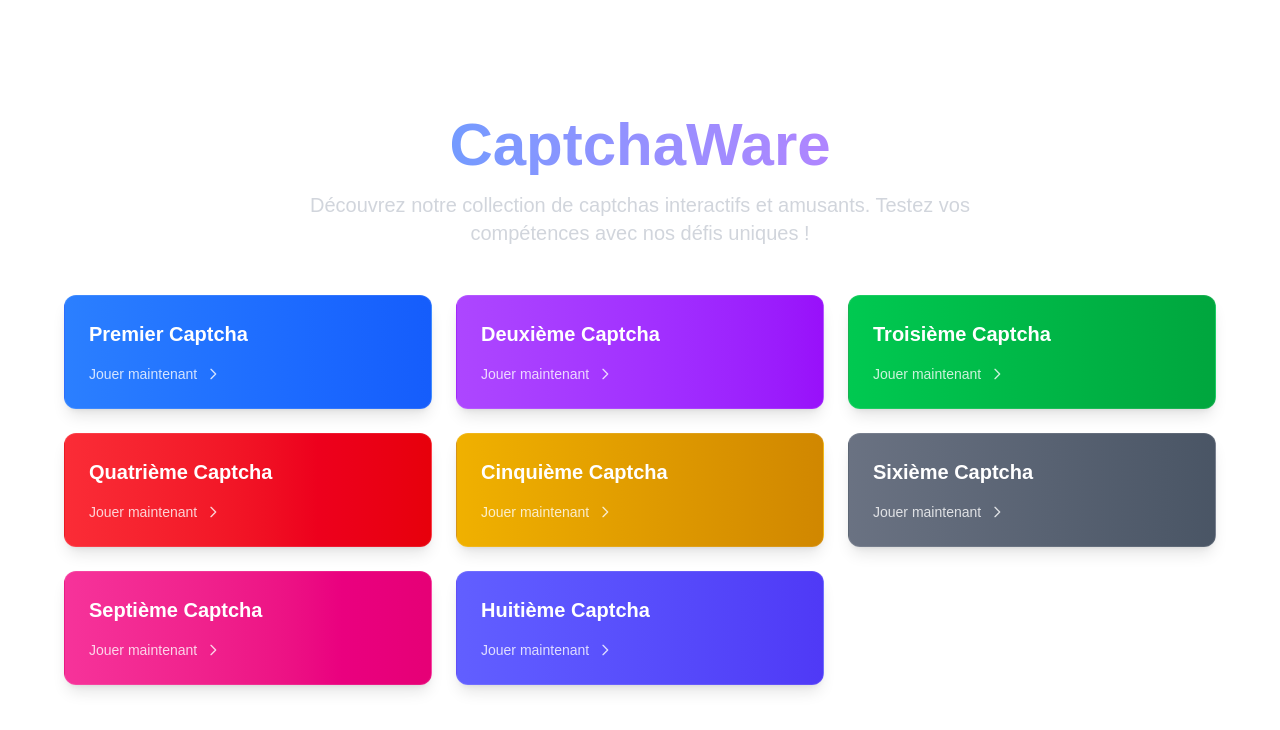
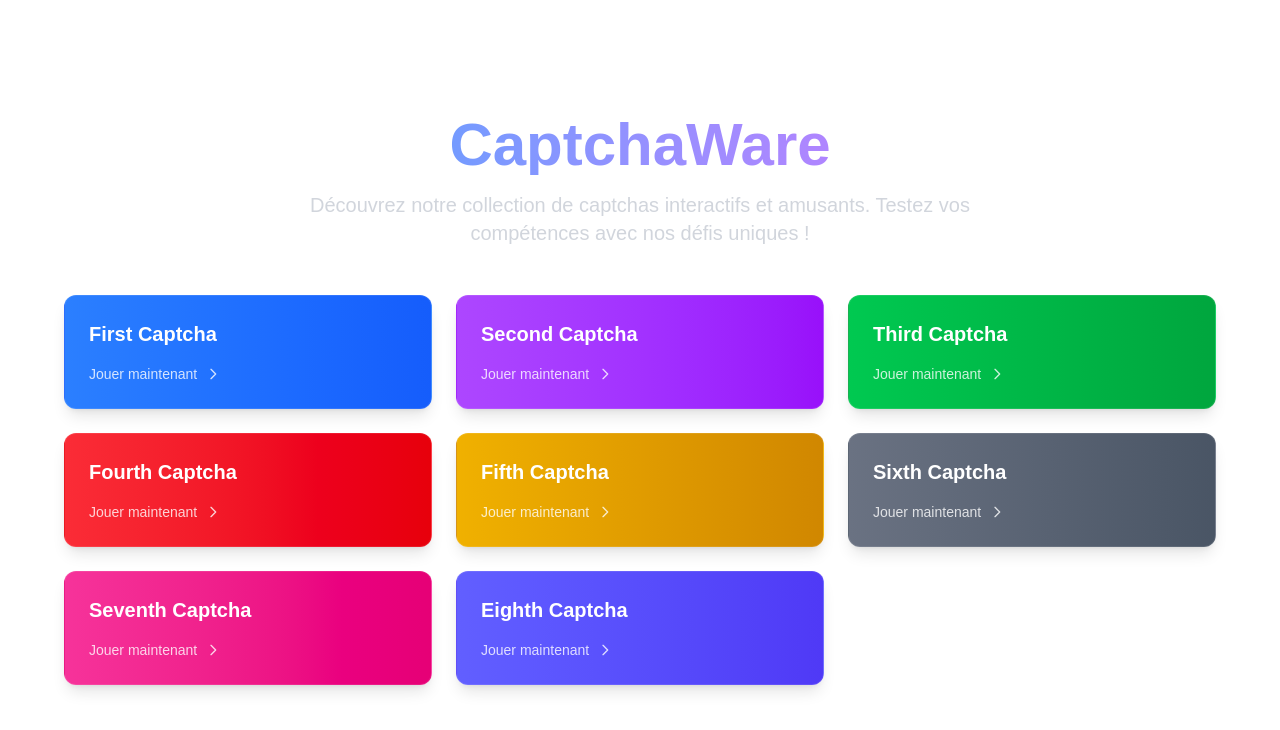
Before and after one commit to ZifFiji/CaptchaWare, a Next.js app in the folder captchaware/: page / in a window 1280 px wide. Shown: the top 730 px of the page. Built offline with nearby package versions, Linux system fonts and the light colour scheme.

Commit message:
fix: change name in english

```diff
--- a/captchaware/src/app/page.tsx
+++ b/captchaware/src/app/page.tsx
@@ -13,14 +13,14 @@ export default function Home() {
       </div>
 
       <div className="grid w-full max-w-6xl grid-cols-1 gap-6 md:grid-cols-2 lg:grid-cols-3">
-        <GameCard href="/oddCaptcha" title="Premier Captcha" color="bg-gradient-to-r from-blue-500 to-blue-600 hover:from-blue-600 hover:to-blue-700" />
-        <GameCard href="/realCaptcha" title="Deuxième Captcha"  color="bg-gradient-to-r from-purple-500 to-purple-600 hover:from-purple-600 hover:to-purple-700" />
-        <GameCard href="/screamer" title="Troisième Captcha"  color="bg-gradient-to-r from-green-500 to-green-600 hover:from-green-600 hover:to-green-700" />
-        <GameCard href="/binaryCaptcha" title="Quatrième Captcha"  color="bg-gradient-to-r from-red-500 to-red-600 hover:from-red-600 hover:to-red-700" />
-        <GameCard href="/whereIsWaldo" title="Cinquième Captcha"  color="bg-gradient-to-r from-yellow-500 to-yellow-600 hover:from-yellow-600 hover:to-yellow-700" />
-        <GameCard href="/wordleCaptcha" title="Sixième Captcha"  color="bg-gradient-to-r from-gray-500 to-gray-600 hover:from-gray-600 hover:to-gray-700" />
-        <GameCard href="/roulette" title="Septième Captcha"  color="bg-gradient-to-r from-pink-500 to-pink-600 hover:from-pink-600 hover:to-pink-700" />
-        <GameCard href="/calculCaptcha" title="Huitième Captcha"  color="bg-gradient-to-r from-indigo-500 to-indigo-600 hover:from-indigo-600 hover:to-indigo-700" />
+        <GameCard href="/oddCaptcha" title="First Captcha" color="bg-gradient-to-r from-blue-500 to-blue-600 hover:from-blue-600 hover:to-blue-700" />
+        <GameCard href="/realCaptcha" title="Second Captcha"  color="bg-gradient-to-r from-purple-500 to-purple-600 hover:from-purple-600 hover:to-purple-700" />
+        <GameCard href="/screamer" title="Third Captcha"  color="bg-gradient-to-r from-green-500 to-green-600 hover:from-green-600 hover:to-green-700" />
+        <GameCard href="/binaryCaptcha" title="Fourth Captcha"  color="bg-gradient-to-r from-red-500 to-red-600 hover:from-red-600 hover:to-red-700" />
+        <GameCard href="/whereIsWaldo" title="Fifth Captcha"  color="bg-gradient-to-r from-yellow-500 to-yellow-600 hover:from-yellow-600 hover:to-yellow-700" />
+        <GameCard href="/wordleCaptcha" title="Sixth Captcha"  color="bg-gradient-to-r from-gray-500 to-gray-600 hover:from-gray-600 hover:to-gray-700" />
+        <GameCard href="/roulette" title="Seventh Captcha"  color="bg-gradient-to-r from-pink-500 to-pink-600 hover:from-pink-600 hover:to-pink-700" />
+        <GameCard href="/calculCaptcha" title="Eighth Captcha"  color="bg-gradient-to-r from-indigo-500 to-indigo-600 hover:from-indigo-600 hover:to-indigo-700" />
       </div>
     </div>
   );
@@ -33,7 +33,7 @@ function GameCard({ href, title, color }: { href: string; title: string; color:
         <h3 className="mb-3 font-bold text-white text-xl">{title}</h3>
         <div className="mt-4 flex items-center text-sm text-white/80">
           <span>Jouer maintenant</span>
-          <svg className="ml-2 h-4 w-4 transition-transform group-hover:translate-x-1" fill="none" stroke="currentColor" viewBox="0 0 24 24">
+          <svg className="ml-2 h-4 w-4 transition-transform group-hover:translate-x-1" fill="none" stroke="currentColor" viewBox="0 0 24 24" aria-hidden="true">
             <path strokeLinecap="round" strokeLinejoin="round" strokeWidth="2" d="M9 5l7 7-7 7" />
           </svg>
         </div>
```
